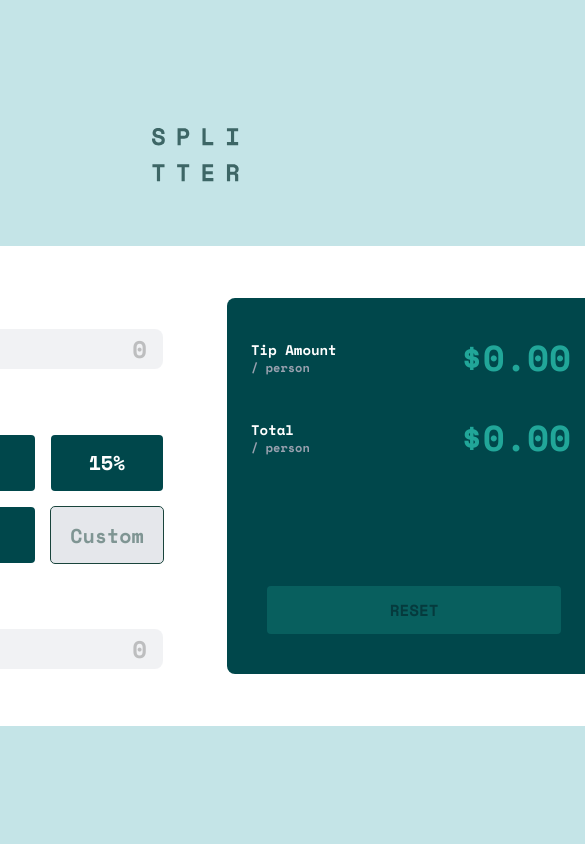
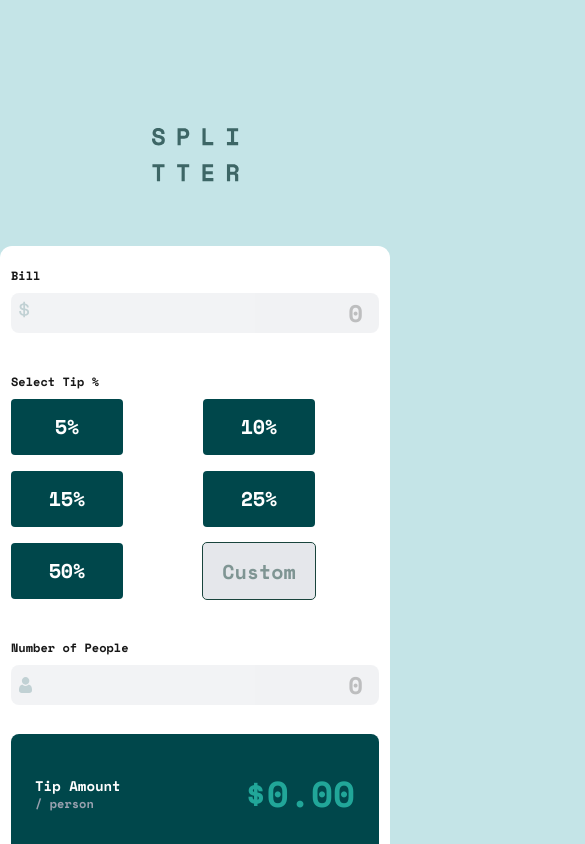
Before and after one commit to raheemmian/tip-calc, a Next.js app: page / in a window 390 px wide. Shown: the top 844 px of the page, 585 px wide, since content can reach past the window. Built offline with nearby package versions, Linux system fonts and the light colour scheme.

Commit message:
added mobile layout

```diff
--- a/app/components/inputs.tsx
+++ b/app/components/inputs.tsx
@@ -22,7 +22,7 @@ function SplitterInputs({setBill, setTipPercentage, setNumOfPeople, setActiveTip
 
 
     return (
-        <div className="flex flex-col justify-center gap-10 h-[25rem] text-[12px]">
+        <div className="flex flex-col justify-center gap-10 h-[25rem] mt-10 mb-4 text-[12px]">
             <div>
                 <label className="text-[12px]">Bill
                     <div className="flex relative items-center">
@@ -51,7 +51,7 @@ function SplitterInputs({setBill, setTipPercentage, setNumOfPeople, setActiveTip
             <div>
                 <div>
                     Select Tip %
-                    <div className="grid grid-cols-3 gap-4 mt-2">
+                    <div className="grid sm:grid-cols-3 grid-cols-2 flex justify-center sm:items-center gap-4 mt-2">
                         {tipNames.map((tip, idx) => (
                             <button
                                 key={idx}
--- a/app/components/splitter.tsx
+++ b/app/components/splitter.tsx
@@ -38,7 +38,8 @@ export default function Splitter() {
     }, [tipAmountPerPerson])
 
   return (
-    <div className="bg-white w-[55rem] h-[30rem] rounded rounded-xl flex items-center justify-between px-10">
+    <div className="bg-white sm:w-[55rem] w-screen sm:h-[50rem] size-full rounded rounded-xl px-10
+    flex sm:flex-row flex-col gap-8 min-w-sm items-center justify-center sm:justify-between ">
     <SplitterInputs
         setBill={setBill}
         setTipPercentage={setTipPercentage}
--- a/app/components/tip-display.tsx
+++ b/app/components/tip-display.tsx
@@ -11,7 +11,7 @@ function TipDisplay({tip_amount, total_per_person, handleReset} : TipDisplayProp
     return tip_amount == 0 && total_per_person == 0;
   }
   return (
-    <div className="bg-[#00474b] h-[23.5rem] w-[23rem] flex flex-col justify-between rounded-lg">
+    <div className="bg-[#00474b] sm:h-[23.5rem] h-[18rem] w-[23rem] flex flex-col justify-between rounded-lg">
         <div>
         <div className="flex flex-rows justify-between items-center pt-10 px-6">
             <div>
```
